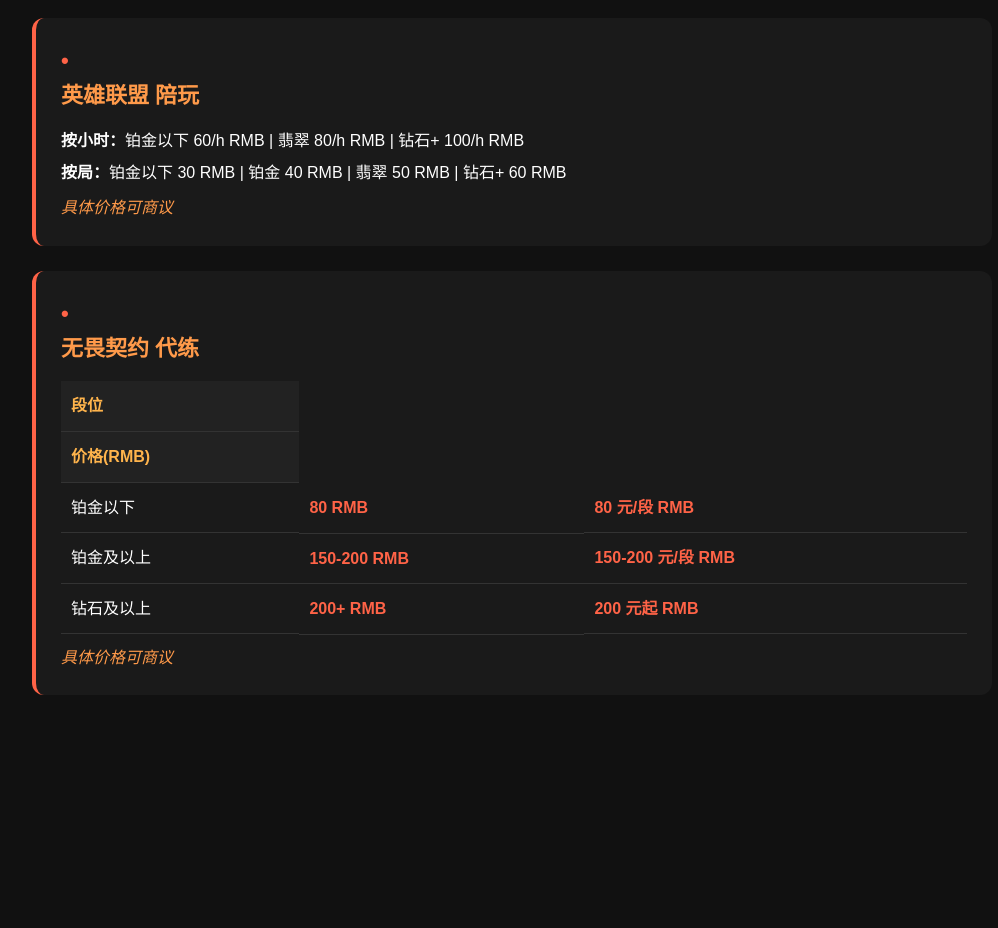
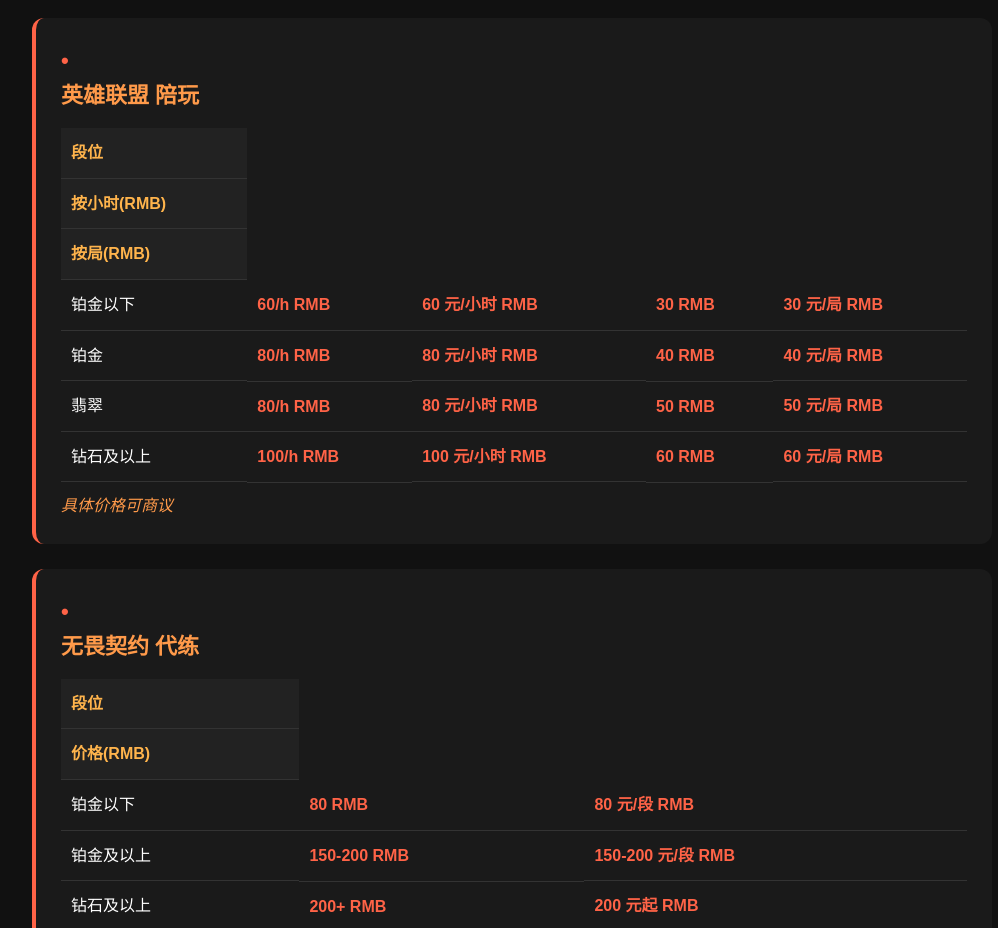
Before and after one commit to xy12312312/1, a plain HTML site: page index.html in a window 1280 px wide. Shown: the part 1400-2328 px from the top of the page, without its empty margins (128-1126 px from the left). Before the commit the page ends 2140 px from the top, so only its background shows below. Drawn offline with Linux system fonts and the light colour scheme.

Commit message:
Update index.html

```diff
--- a/index.html
+++ b/index.html
@@ -3,7 +3,7 @@
 <head>
 <meta charset="UTF-8">
 <meta name="viewport" content="width=device-width, initial-scale=1.0">
-<title>夕阳电竞 - lol国外服（全业务：下棋 灵活整队 上王者） & 瓦罗兰特 三角洲... 代练陪玩</title>
+<title>夕阳电竞 - LOL & 无畏契约 代练陪玩</title>
 <style>
 * {margin:0; padding:0; box-sizing:border-box; font-family:"Microsoft YaHei", sans-serif;}
 body {background:#111; color:#fff; line-height:1.6;}
@@ -205,7 +205,7 @@
     <p><span>QQ：</span>1614068308</p>
   </div>
 
-  <!-- LOL代练 已去掉前面小图标 -->
+  <!-- 英雄联盟 代练 -->
   <div class="section">
     <h2>
       <span class="lang-en">LOL Boosting</span>
@@ -251,21 +251,59 @@
     </table>
   </div>
 
-  <!-- LOL陪玩 -->
+  <!-- 英雄联盟 陪玩（已改成和代练一样的表格格式） -->
   <div class="section">
     <h2>
       <span class="lang-en">LOL Coaching</span>
       <span class="lang-zh">英雄联盟 陪玩</span>
     </h2>
-    <p class="lang-en"><b>Per Hour:</b> Below Platinum 60/h RMB | Emerald 80/h RMB | Diamond+ 100/h RMB</p>
-    <p class="lang-zh"><b>按小时：</b>铂金以下 60/h RMB | 翡翠 80/h RMB | 钻石+ 100/h RMB</p>
-    <p class="lang-en" style="margin-top:6px;"><b>Per Game:</b> Below Platinum 30 RMB | Platinum 40 RMB | Emerald 50 RMB | Diamond+ 60 RMB</p>
-    <p class="lang-zh" style="margin-top:6px;"><b>按局：</b>铂金以下 30 RMB | 铂金 40 RMB | 翡翠 50 RMB | 钻石+ 60 RMB</p>
+    <table class="price-table">
+      <tr>
+        <th class="lang-en">Rank</th>
+        <th class="lang-zh">段位</th>
+        <th class="lang-en">Per Hour(RMB)</th>
+        <th class="lang-zh">按小时(RMB)</th>
+        <th class="lang-en">Per Game(RMB)</th>
+        <th class="lang-zh">按局(RMB)</th>
+      </tr>
+      <tr>
+        <td class="lang-en">Below Platinum</td>
+        <td class="lang-zh">铂金以下</td>
+        <td class="price">60/h RMB</td>
+        <td class="price lang-zh">60 元/小时 RMB</td>
+        <td class="price">30 RMB</td>
+        <td class="price lang-zh">30 元/局 RMB</td>
+      </tr>
+      <tr>
+        <td class="lang-en">Platinum</td>
+        <td class="lang-zh">铂金</td>
+        <td class="price">80/h RMB</td>
+        <td class="price lang-zh">80 元/小时 RMB</td>
+        <td class="price">40 RMB</td>
+        <td class="price lang-zh">40 元/局 RMB</td>
+      </tr>
+      <tr>
+        <td class="lang-en">Emerald</td>
+        <td class="lang-zh">翡翠</td>
+        <td class="price">80/h RMB</td>
+        <td class="price lang-zh">80 元/小时 RMB</td>
+        <td class="price">50 RMB</td>
+        <td class="price lang-zh">50 元/局 RMB</td>
+      </tr>
+      <tr>
+        <td class="lang-en">Diamond+</td>
+        <td class="lang-zh">钻石及以上</td>
+        <td class="price">100/h RMB</td>
+        <td class="price lang-zh">100 元/小时 RMB</td>
+        <td class="price">60 RMB</td>
+        <td class="price lang-zh">60 元/局 RMB</td>
+      </tr>
+    </table>
     <p class="note lang-en">All prices are negotiable</p>
     <p class="note lang-zh">具体价格可商议</p>
   </div>
 
-  <!-- 无畏契约 已去掉前面小图标 -->
+  <!-- 无畏契约 代练 -->
   <div class="section">
     <h2>
       <span class="lang-en">Valorant Boosting</span>
```
